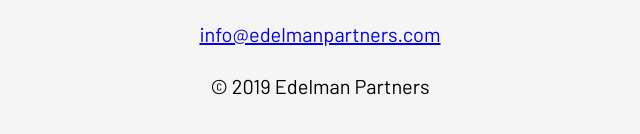
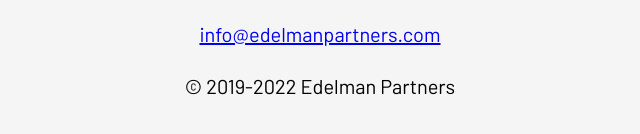
Before and after one commit to edelmanpartners/edelmanpartners.github.io, a plain HTML site: page index.html in a window 1280 px wide. Shown: the part 1812-1946 px from the top of the page, 320-960 px from the left. Drawn offline with Linux system fonts and the light colour scheme.

Commit message:
update copyright date

```diff
--- a/index.html
+++ b/index.html
@@ -65,7 +65,7 @@
       <h2>Contact Us</h2>
       <p><a href="mailto:info@edelmanpartners.com">info@edelmanpartners.com</a></p>
       <div class="copyright">
-        © 2019 Edelman Partners
+        © 2019-2022 Edelman Partners
       </div>
     </div>
   </div>
```
